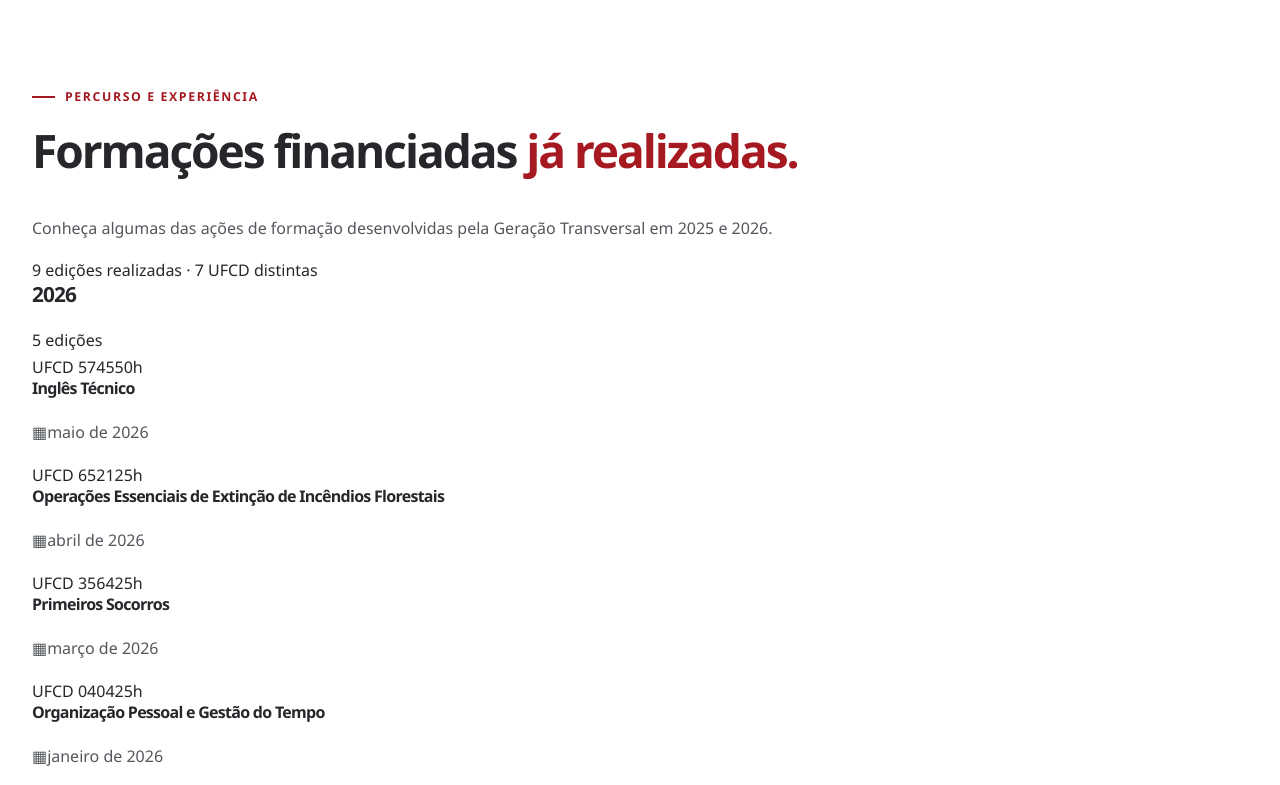
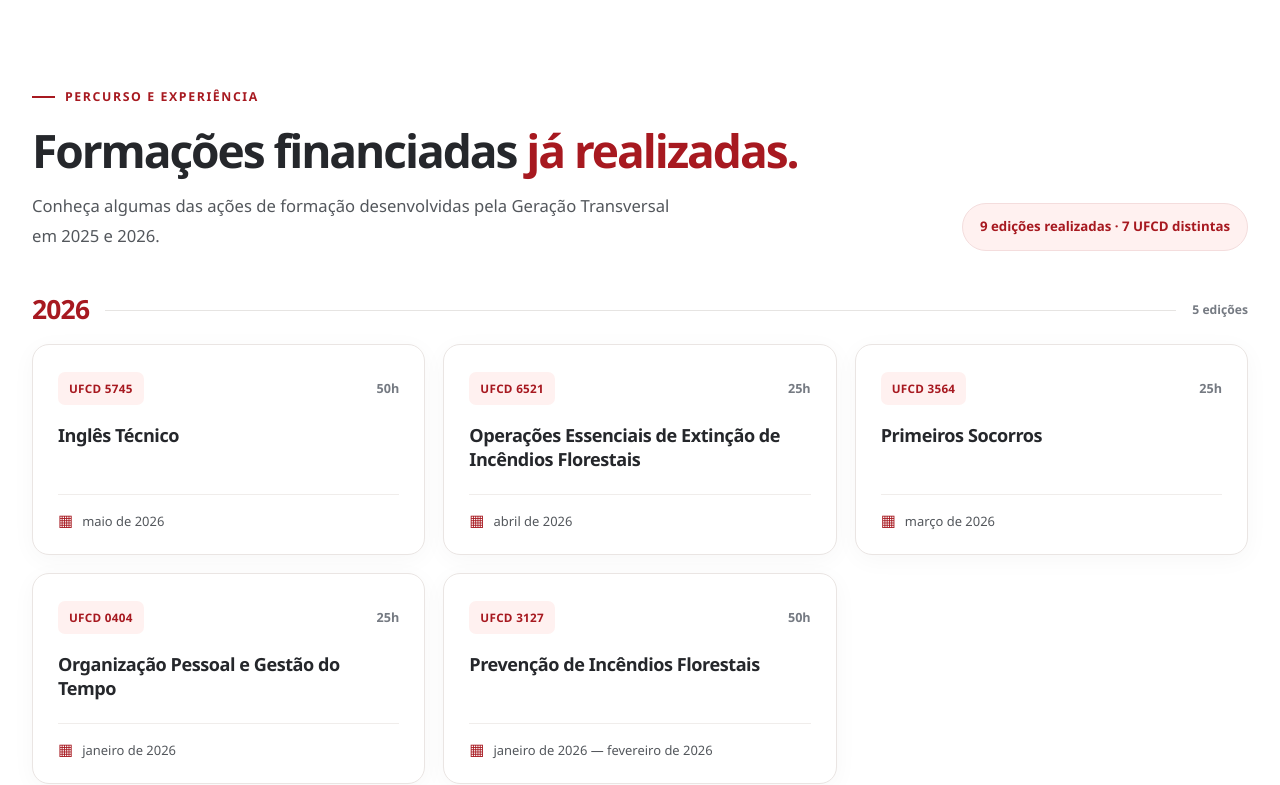
Before and after one commit to BPsBEAST/geracaotransversal, a plain HTML site: page formacoes/financiada.html in a window 1280 px wide. Shown: the part 1940-2725 px from the top of the page. Drawn offline with Linux system fonts and the light colour scheme.

Commit message:
Adicionar histórico de 9 formações financiadas realizadas

```diff
--- a/assets/css/main.css
+++ b/assets/css/main.css
@@ -212,3 +212,31 @@ h1,h2,h3,h4,p{margin-top:0}h1,h2,h3,h4{line-height:1.12;letter-spacing:-.045em}h
 .document-viewer-scroll img{width:auto;max-width:100%;height:auto;max-height:none;object-fit:contain;align-self:flex-start;box-shadow:0 6px 28px rgba(0,0,0,.1)}
 .document-viewer-footer{display:flex;justify-content:space-between;align-items:center;gap:15px;padding:16px 25px;border-top:1px solid var(--line)}
 .document-viewer-footer p{font-size:.72rem;margin:0;line-height:1.5}.document-viewer-footer .text-link{font-size:.73rem;flex:0 0 auto}
+
+
+/* HISTÓRICO DE FORMAÇÕES FINANCIADAS (dados em assets/js/data.js) */
+.funded-history-section{background:#fff}
+.funded-history-intro{display:flex;align-items:end;justify-content:space-between;gap:32px;margin-bottom:44px}
+.funded-history-intro h2{max-width:780px;margin:0 0 15px}
+.funded-history-intro p{max-width:650px;font-size:1.04rem;line-height:1.8;margin:0}
+.funded-history-summary{flex:0 0 auto;align-self:end;color:var(--red);font-size:.83rem;font-weight:780;background:var(--red-soft);border:1px solid #f4dddd;padding:12px 17px;border-radius:100px}
+.funded-history-list{display:grid;gap:43px}
+.funded-history-year-heading{display:flex;align-items:center;gap:16px;margin-bottom:19px}
+.funded-history-year-heading h3{margin:0;color:var(--red);font-size:1.65rem;letter-spacing:-.03em}
+.funded-history-year-heading:after{content:'';height:1px;background:var(--line);flex:1;order:1}
+.funded-history-year-heading span{font-size:.76rem;font-weight:750;color:var(--muted);order:2}
+.funded-history-grid{display:grid;grid-template-columns:repeat(3,minmax(0,1fr));gap:18px}
+.funded-history-card{display:flex;flex-direction:column;min-height:210px;padding:27px 25px 23px;border:1px solid #eae5e3;border-radius:17px;background:#fff;box-shadow:0 5px 25px rgba(30,34,41,.035);transition:transform .28s var(--ease),box-shadow .28s var(--ease),border-color .28s}
+.funded-history-card:hover{transform:translateY(-5px);box-shadow:0 18px 37px rgba(30,34,41,.085);border-color:#e7c7c9}
+.funded-history-card-top{display:flex;align-items:center;justify-content:space-between;gap:12px;margin-bottom:19px}
+.funded-history-code{padding:7px 11px;background:var(--red-soft);color:var(--red);border-radius:7px;font-size:.73rem;font-weight:850;letter-spacing:.025em}
+.funded-history-hours{font-size:.79rem;font-weight:750;color:var(--muted)}
+.funded-history-card h4{font-size:1.13rem;line-height:1.3;letter-spacing:-.025em;font-weight:750;margin:0 0 23px}
+.funded-history-period{margin:auto 0 0;padding-top:16px;border-top:1px solid #f0edeb;display:flex;gap:9px;align-items:flex-start;color:var(--ink-soft);font-size:.81rem;line-height:1.55}
+.funded-history-calendar{color:var(--red);font-size:1rem;line-height:1.2}
+.funded-history-note{font-size:.8rem;margin:30px 0 0;color:var(--muted)}
+.funded-history-cta{margin-top:42px;padding:30px 36px;display:flex;align-items:center;justify-content:space-between;gap:25px;border:1px solid #efdedd;background:#fff8f8;border-radius:18px}
+.funded-history-cta h3{margin:0 0 7px;font-size:1.3rem}.funded-history-cta p{margin:0;font-size:.9rem}
+@media(max-width:900px){.funded-history-intro{align-items:flex-start;flex-direction:column;gap:20px}.funded-history-grid{grid-template-columns:repeat(2,minmax(0,1fr))}}
+@media(max-width:600px){.funded-history-grid{grid-template-columns:1fr}.funded-history-card{min-height:0;padding:24px}.funded-history-cta{padding:27px 23px;align-items:stretch;flex-direction:column}.funded-history-cta .btn{width:100%}.funded-history-summary{font-size:.78rem}.funded-history-year-heading h3{font-size:1.5rem}}
+@media(prefers-reduced-motion:reduce){.funded-history-card{transition:none}.funded-history-card:hover{transform:none}}
```
